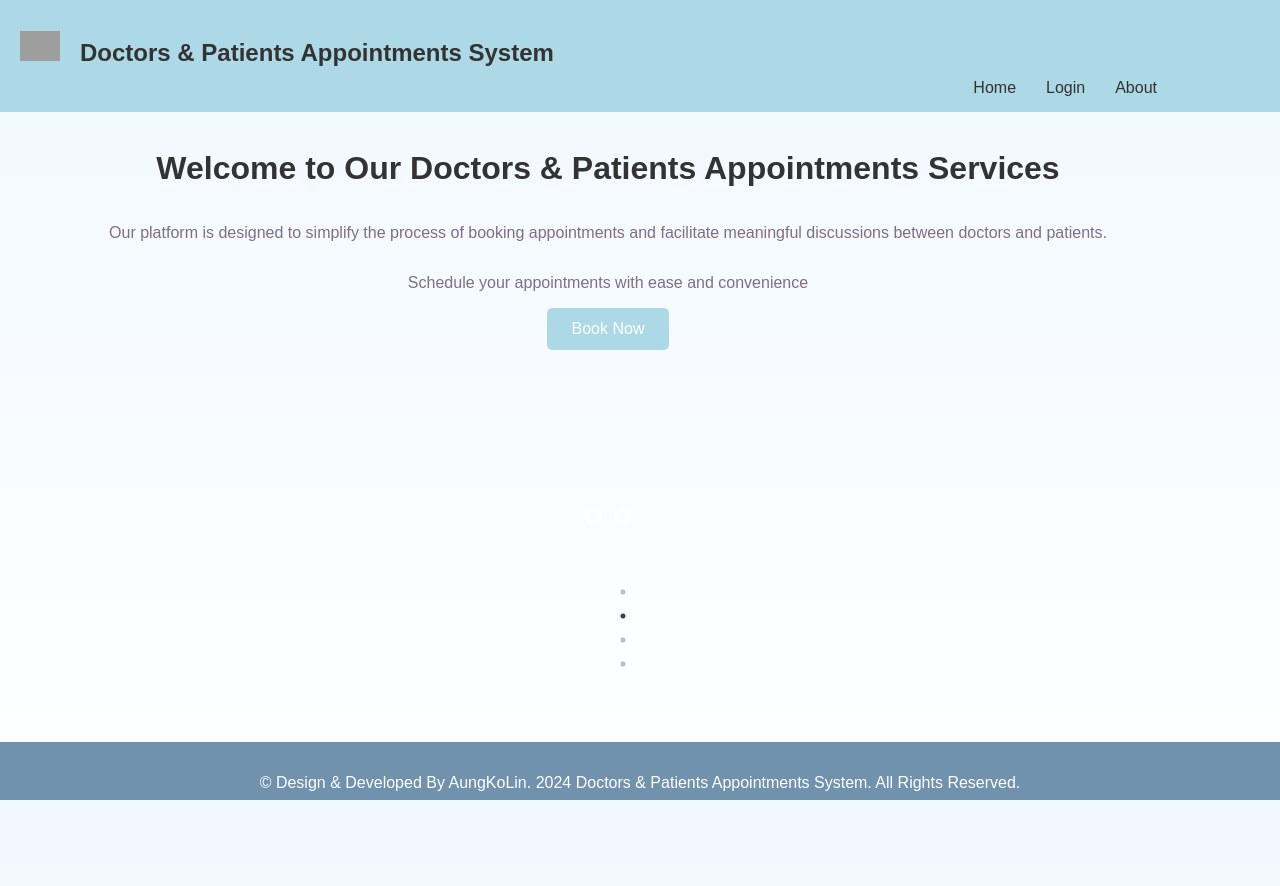
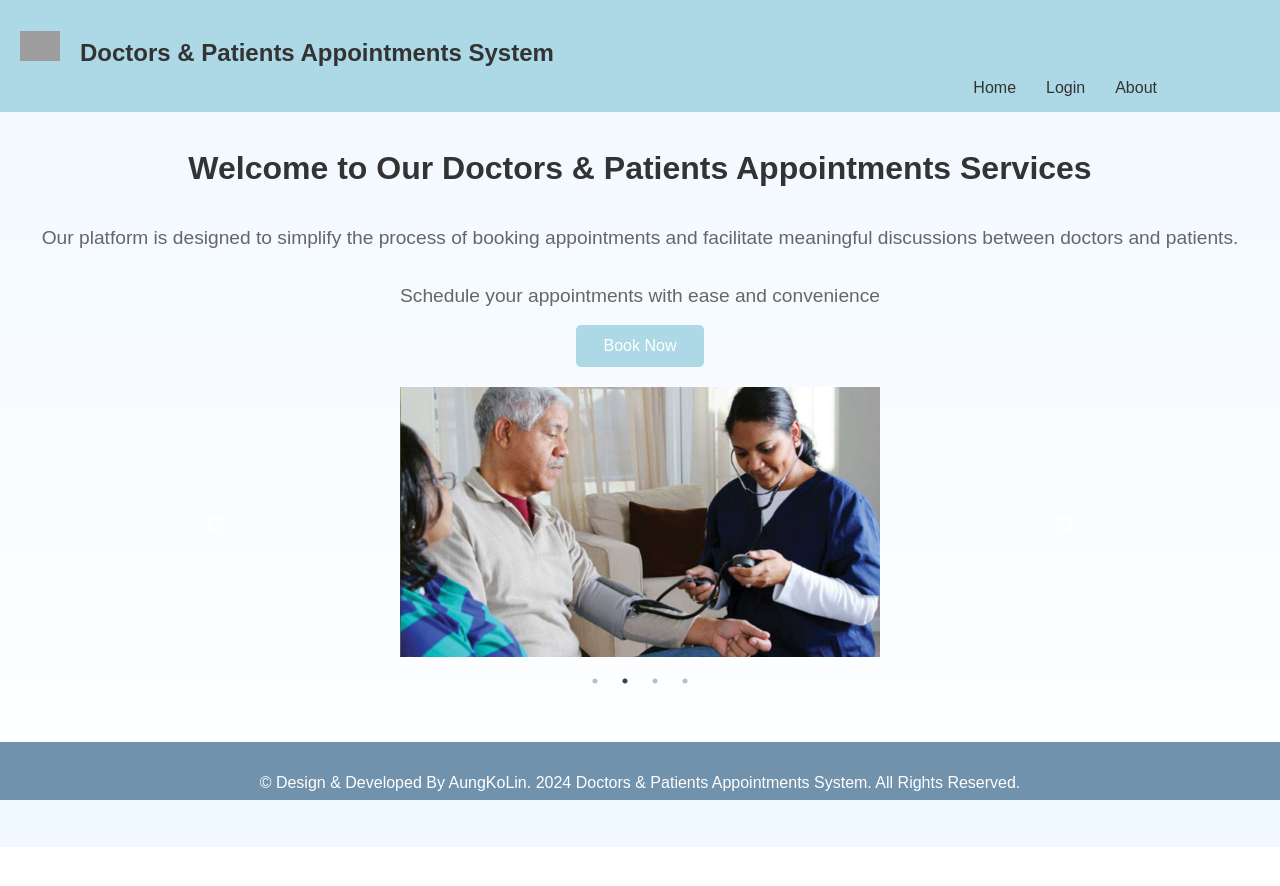
Before and after one commit to AungKoLin828/doctor-patient-appointment-system, a React (Create React App) app: page / in a window 1280 px wide. Shown: the top 886 px of the page. After the commit the page ends 847 px from the top, so only its background shows below. Built offline with nearby package versions, Linux system fonts and the light colour scheme; grey boxes are pictures that could not be loaded.

Commit message:
Update Src

```diff
--- a/src/App.css
+++ b/src/App.css
@@ -12,11 +12,3 @@ body {
   color: #333;
   font-family: Arial, sans-serif;
 }
-
-.content {
-  text-align: center;
-  color: rgb(127, 110, 134);
-  width: 95%;
-  justify-content: flex-end;
-  align-items: center;
-}
--- a/src/App.js
+++ b/src/App.js
@@ -7,20 +7,23 @@ import Home from './components/Home';
 import About from './components/About/About';
 import Login from './components/Login';
 import UserRegistration from './components/User/UserRegistration';
+import ErrorBoundary from './components/ErrorBoundary';
+import ErrorPage from './components/ErrorPage ';
 
 function App() {
   return (
     <div className="App">
       <Router>
       <Header />
-        <div className="content">
+      <ErrorBoundary>
           <Routes>
             <Route path="/" element={<Home />} />
             <Route path='/login' element={<Login/>}/>
             <Route path="/about" element={<About />} />
-            <Route path="/register" element={<UserRegistration />} /> {/* Add Register route */}
+            <Route path="/register" element={<UserRegistration />} />
+            <Route path="/error" element={<ErrorPage />} />
           </Routes>
-        </div>
+        </ErrorBoundary>
         <Footer />
       </Router>
     </div>
--- a/src/components/Common.css
+++ b/src/components/Common.css
@@ -89,14 +89,14 @@
     padding: 10px;
     border: none;
     border-radius: 5px;
-    background-color: #4CAF50;
+    background-color: lightblue;
     color: white;
     font-size: 16px;
     cursor: pointer;
   }
 
   button:hover {
-    background-color: #45a049;
+    background-color: #333;
   }
 
 
@@ -133,7 +133,7 @@
   button {
     width: 100%;
     padding: 10px;
-    background-color: #007bff;
+    background-color: lightblue;
     color: #fff;
     border: none;
     border-radius: 4px;
@@ -142,5 +142,27 @@
   }
 
   button:hover {
-    background-color: #0056b3;
+    background-color: #333;
   }
+
+  /* src/pages/ErrorPage.css */
+.error-page {
+  text-align: center;
+  padding: 50px;
+}
+
+.error-page h1 {
+  font-size: 2em;
+  margin-bottom: 20px;
+}
+
+.error-page p {
+  font-size: 1.2em;
+  margin-bottom: 20px;
+}
+
+.error-page a {
+  color: #007bff;
+  text-decoration: none;
+  font-size: 1.2em;
+}
--- /dev/null
+++ b/src/components/ErrorBoundary.js
@@ -0,0 +1,27 @@
+import React, { Component } from 'react';
+import { Navigate } from 'react-router-dom';
+
+class ErrorBoundary extends Component {
+  constructor(props) {
+    super(props);
+    this.state = { hasError: false };
+  }
+
+  static getDerivedStateFromError(error) {
+    return { hasError: true };
+  }
+
+  componentDidCatch(error, errorInfo) {
+    console.error("ErrorBoundary caught an error", error, errorInfo);
+  }
+
+  render() {
+    if (this.state.hasError) {
+      return <Navigate to="/error" />;
+    }
+
+    return this.props.children;
+  }
+}
+
+export default ErrorBoundary;
--- /dev/null
+++ b/src/components/ErrorPage .js
@@ -0,0 +1,15 @@
+import React from 'react';
+import { Link } from 'react-router-dom';
+import './Common.css';
+
+const ErrorPage = () => {
+  return (
+    <div className="error-page">
+      <h1>Something went wrong</h1>
+      <p>We're sorry, but something went wrong. Please try again later.</p>
+      <Link to="/">Go back to Home</Link>
+    </div>
+  );
+};
+
+export default ErrorPage;
--- a/src/components/Home.css
+++ b/src/components/Home.css
@@ -13,6 +13,13 @@
     color: #333;
   }
 
+  .home-desc {
+    font-size: 1.2em;
+    line-height: 1;
+    color: #666;
+    margin-bottom: 20px;
+  }
+
   .header-button {
     background-color: lightblue;
     color: white;
@@ -26,5 +33,5 @@
   }
 
   .header-button:hover {
-    background-color: #45a049;
+    background-color: #333;
   }
--- a/src/components/Home.js
+++ b/src/components/Home.js
@@ -13,8 +13,8 @@ const Home = () => {
     return (
       <div className="home-container">
         <h1 className="welcome-text">Welcome to Our Doctors & Patients Appointments Services</h1>
-        <p>Our platform is designed to simplify the process of booking appointments and facilitate meaningful discussions between doctors and patients.</p>
-        <p>Schedule your appointments with ease and convenience</p>
+        <p className='home-desc'>Our platform is designed to simplify the process of booking appointments and facilitate meaningful discussions between doctors and patients.</p>
+        <p className='home-desc'>Schedule your appointments with ease and convenience</p>
         <button className="header-button" onClick={handleBookNow}>Book Now</button>
         <div className="slider-container">
           <ImageSlider />
--- a/src/components/ImageSlider.css
+++ b/src/components/ImageSlider.css
@@ -1,16 +1,13 @@
 .slider-container {
   margin: 0 auto;
-  height: 500px;
-  padding: 20px;
-  max-width: 800px;
+  height: 450px;
+  padding: 10px;
+  width: 80%;
 }
-
-  .slick-slide img {
-    display: block;
-    margin: 0 auto;
-    max-width: 1000px;
-    height: 250px;
-  }
-  .slick-dots {
-    bottom: -30px;
-  }
+.slider-image {
+  margin: 0 auto;
+  height: 270px;
+}
+.slick-dots {
+  bottom: -30px;
+}
--- a/src/components/ImageSlider.js
+++ b/src/components/ImageSlider.js
@@ -23,9 +23,7 @@ const ImageSlider = () => {
     slidesToShow: 1,
     slidesToScroll: 1,
     autoplay: true,
-    autoplaySpeed: 5000,
-    centerMode: true,
-    centerPadding: '0',
+    autoplaySpeed: 3000,
   };
 
   return (
@@ -33,7 +31,7 @@ const ImageSlider = () => {
       <Slider {...settings}>
         {images.map((image, index) => (
           <div key={index}>
-            <img src={image} alt={`Slide ${index + 1}`} className="slider-image" />
+            <img src={image} alt={`Slider ${index + 1}`} className="slider-image" />
           </div>
         ))}
       </Slider>
@@ -41,4 +39,5 @@ const ImageSlider = () => {
   );
 };
 
+
 export default ImageSlider;
--- a/src/components/User/UserRegistration.js
+++ b/src/components/User/UserRegistration.js
@@ -1,5 +1,5 @@
 import React, { useState } from 'react';
-//import axios from 'axios';
+import axios from 'axios';
 import '../Common.css';
 
 const UserRegistration = ({ fetchUser }) => {
@@ -19,7 +19,7 @@ const UserRegistration = ({ fetchUser }) => {
       return;
     }
     try {
-      // await axios.post('http://localhost:5000/api/user', { name, phoneNo, password, age, address, role, specialty });
+      await axios.post('http://localhost:5000/api/user', { name, phoneNo, password, age, address, role, specialty });
       setName('');
       setPhoneNo('');
       setPassword('');
```
